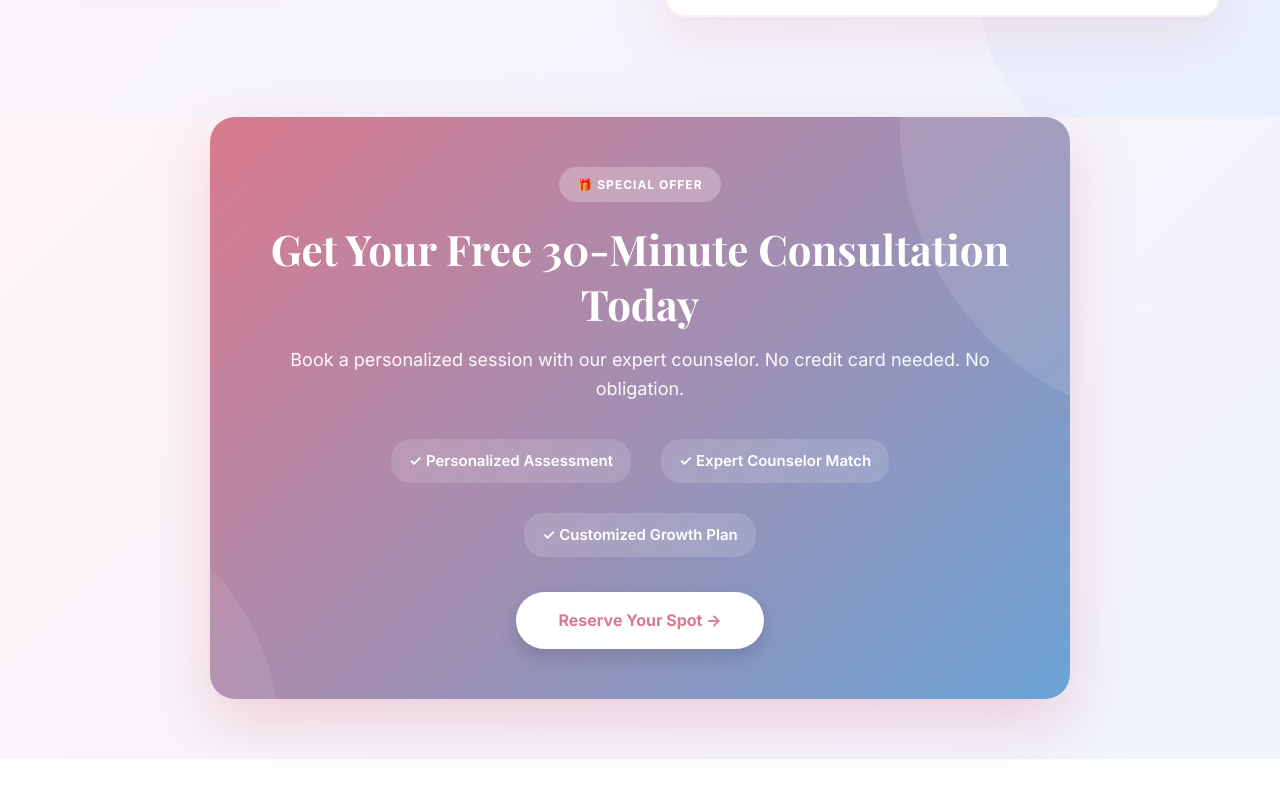
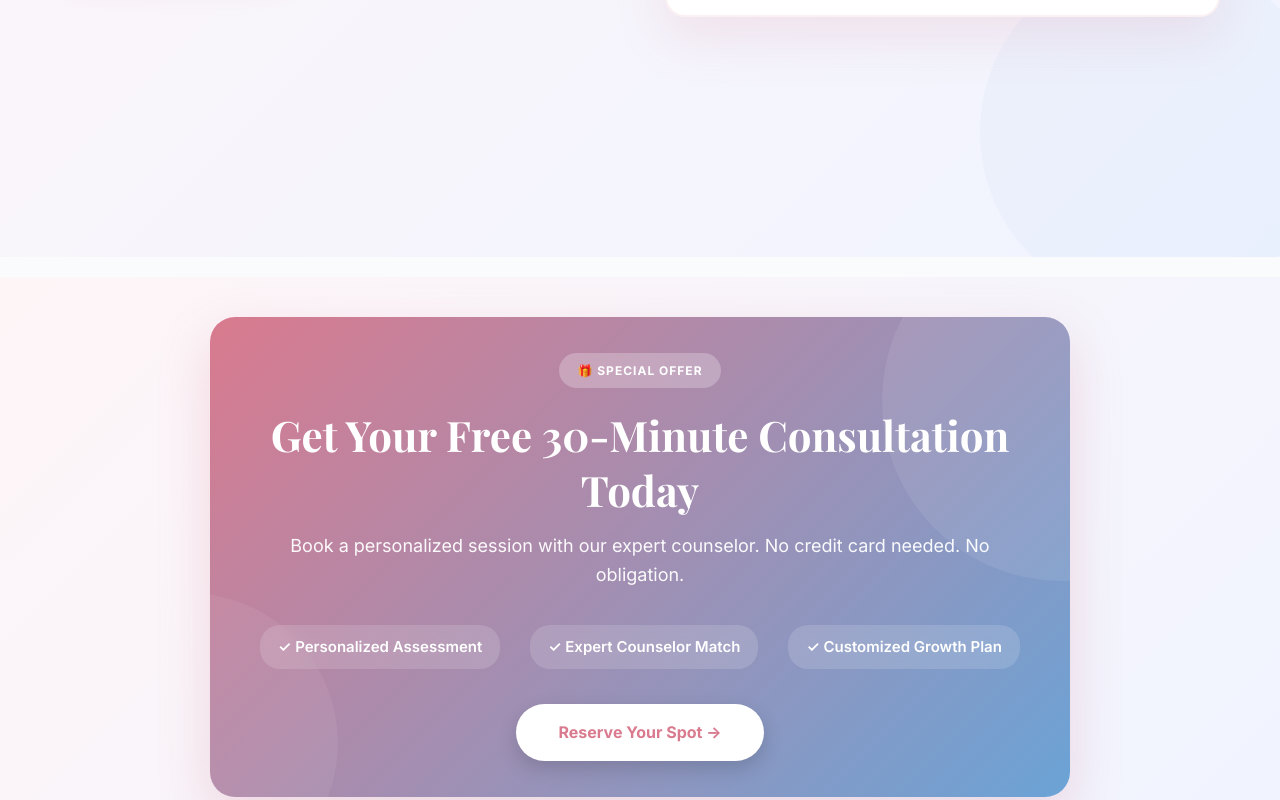
Before and after one commit to kkahmad/PureMatch.org, a website: page public/index.html in a window 1280 px wide. Shown: the part 711-1511 px from the top of the page. Drawn offline with nearby package versions, Linux system fonts and the light colour scheme.

Commit message:
Design changed

```diff
--- a/public/script.js
+++ b/public/script.js
@@ -10,6 +10,7 @@ document.getElementById('heroContactForm').addEventListener('submit', async (e)
     const originalText = submitBtn.textContent;
     submitBtn.textContent = 'Submitting...';
     submitBtn.disabled = true;
+    // some comment
 
     try {
         const response = await fetch('/submit-consultation', {
--- a/public/style.css
+++ b/public/style.css
@@ -131,10 +131,11 @@ nav {
 
 /* ========== HERO SECTION ========== */
 .hero {
-    padding: 180px 0 100px;
+    padding: 180px 0 240px;
     background: linear-gradient(135deg, #fef5f7 0%, #f0f4ff 100%);
     position: relative;
     overflow: hidden;
+    z-index: 5;
 }
 
 .hero-container {
@@ -313,9 +314,10 @@ nav {
 
 /* ========== FEATURED CONSULTATION BANNER ========== */
 .featured-consultation-banner {
-    padding: 0 0 60px;
+    padding: 40px 0 80px;
     background: linear-gradient(135deg, #fef5f7 0%, #f0f4ff 100%);
     position: relative;
+    margin-top: 20px;
 }
 
 .featured-consultation-banner .container {
@@ -325,35 +327,36 @@ nav {
 .banner-content {
     background: linear-gradient(135deg, #D97A8E, #6BA3D6);
     border-radius: 25px;
-    padding: 50px 55px;
+    padding: 36px 40px;
     text-align: center;
-    box-shadow: 0 25px 60px rgba(217, 122, 142, 0.3);
+    box-shadow: 0 20px 50px rgba(217, 122, 142, 0.25);
     position: relative;
+    z-index: 1;
     overflow: hidden;
 }
 
 .banner-content::before {
     content: '';
     position: absolute;
-    top: -50%;
-    right: -50%;
-    width: 600px;
-    height: 600px;
-    background: rgba(255, 255, 255, 0.1);
+    top: -20%;
+    right: -20%;
+    width: 360px;
+    height: 360px;
+    background: rgba(255, 255, 255, 0.08);
     border-radius: 50%;
-    z-index: 1;
+    z-index: 0;
 }
 
 .banner-content::after {
     content: '';
     position: absolute;
-    bottom: -50%;
-    left: -50%;
-    width: 500px;
-    height: 500px;
-    background: rgba(255, 255, 255, 0.08);
+    bottom: -20%;
+    left: -20%;
+    width: 300px;
+    height: 300px;
+    background: rgba(255, 255, 255, 0.06);
     border-radius: 50%;
-    z-index: 1;
+    z-index: 0;
 }
 
 .banner-text {
```
